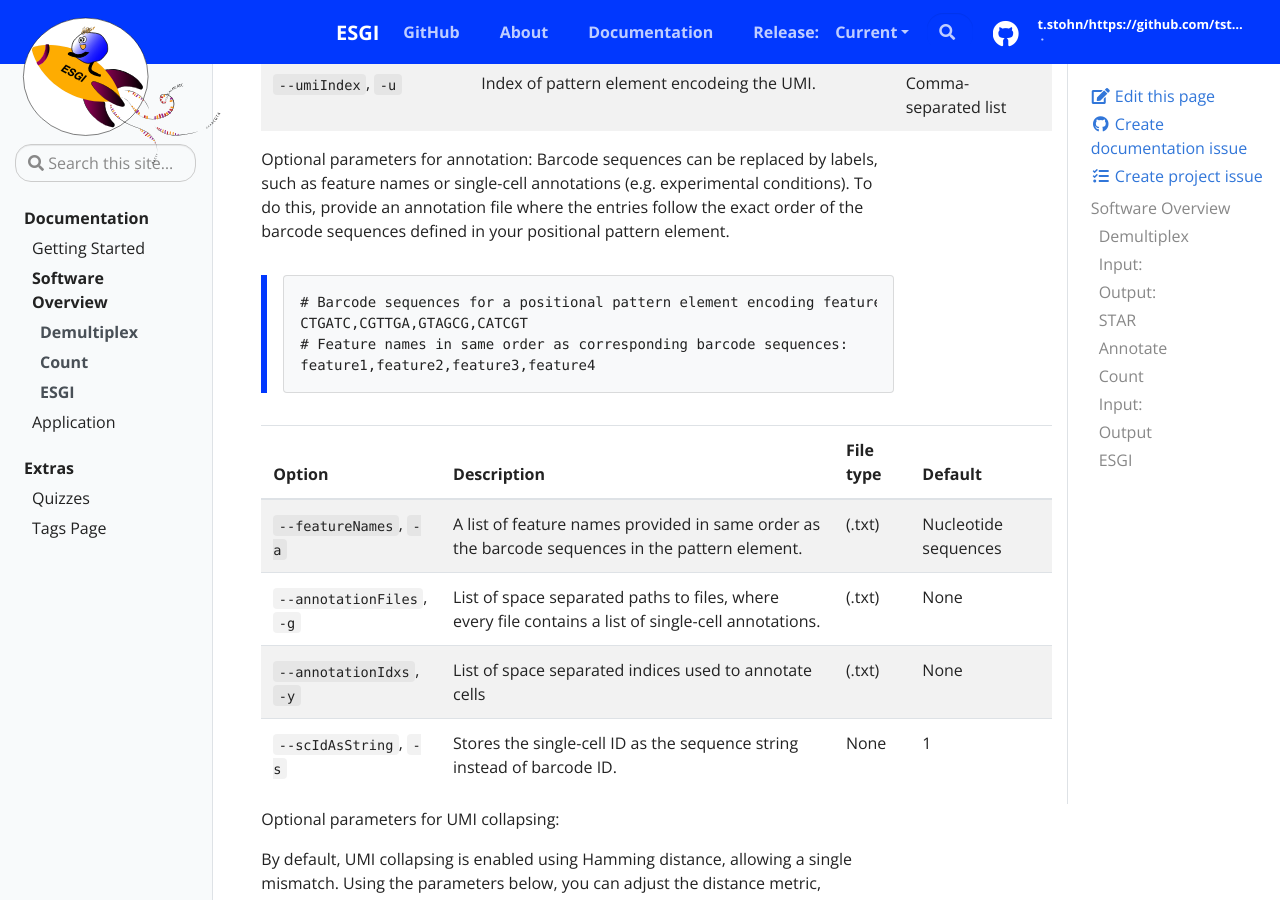
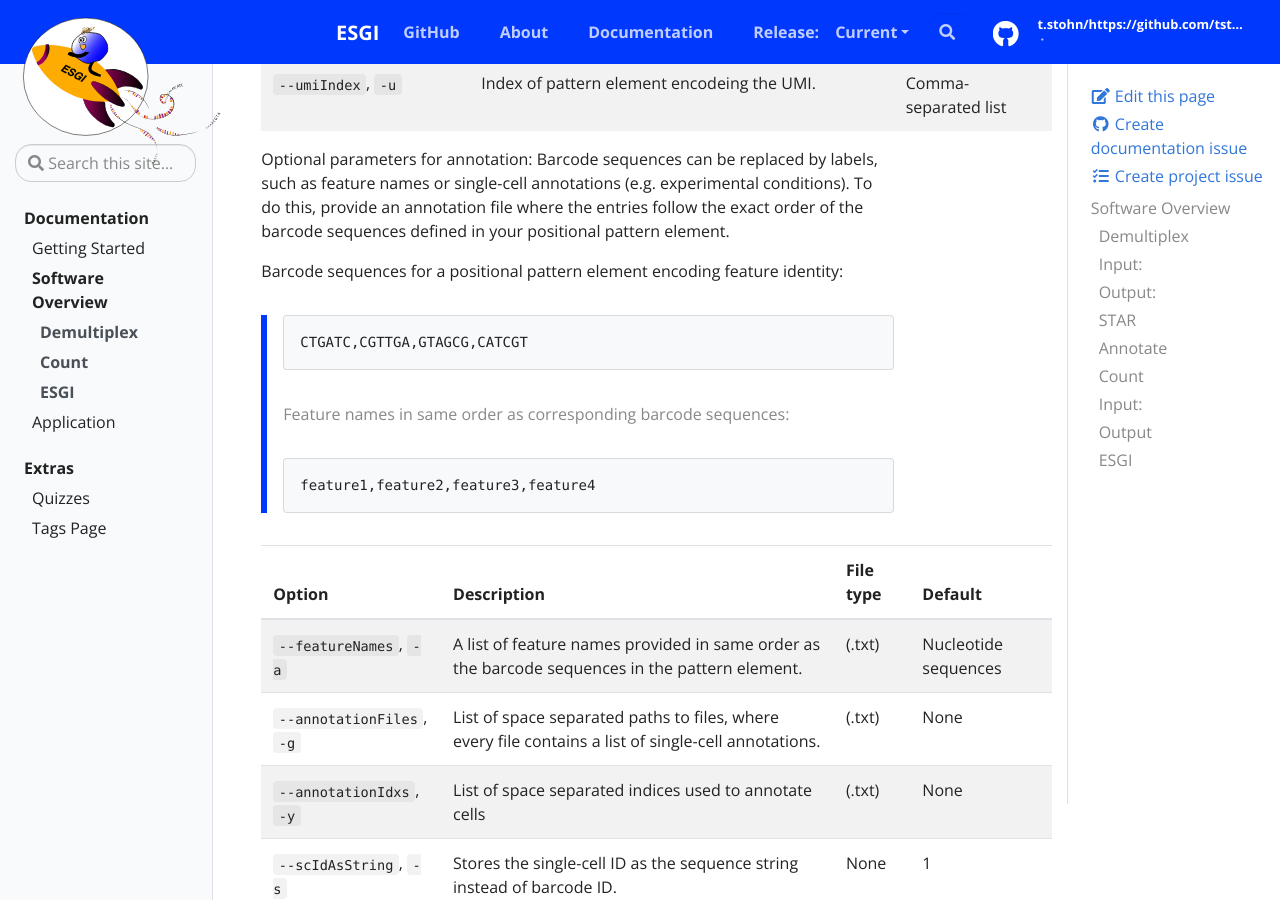
Before and after one commit to tstohn/ESGI.documentation, a Jekyll site: the page built from _docs/software-overview.md, in a window 1280 px wide and 900 px high, scrolled down 4889 px. Built offline with Jekyll 4.4.1, drawn with Linux system fonts in a browser that asks for light colours.

Commit message:
change format example

````diff
--- a/_docs/software-overview.md
+++ b/_docs/software-overview.md
@@ -114,10 +114,12 @@ Required parameters:
 Optional parameters for annotation:
 Barcode sequences can be replaced by labels, such as feature names or single-cell annotations (e.g. experimental conditions). To do this, provide an annotation file where the entries follow the exact order of the barcode sequences defined in your positional pattern element.
 
+Barcode sequences for a positional pattern element encoding feature identity:
 >```
-># Barcode sequences for a positional pattern element encoding feature identity:
 >CTGATC,CGTTGA,GTAGCG,CATCGT
-># Feature names in same order as corresponding barcode sequences:
+>```
+Feature names in same order as corresponding barcode sequences:
+>```
 >feature1,feature2,feature3,feature4
 >```
 
````
